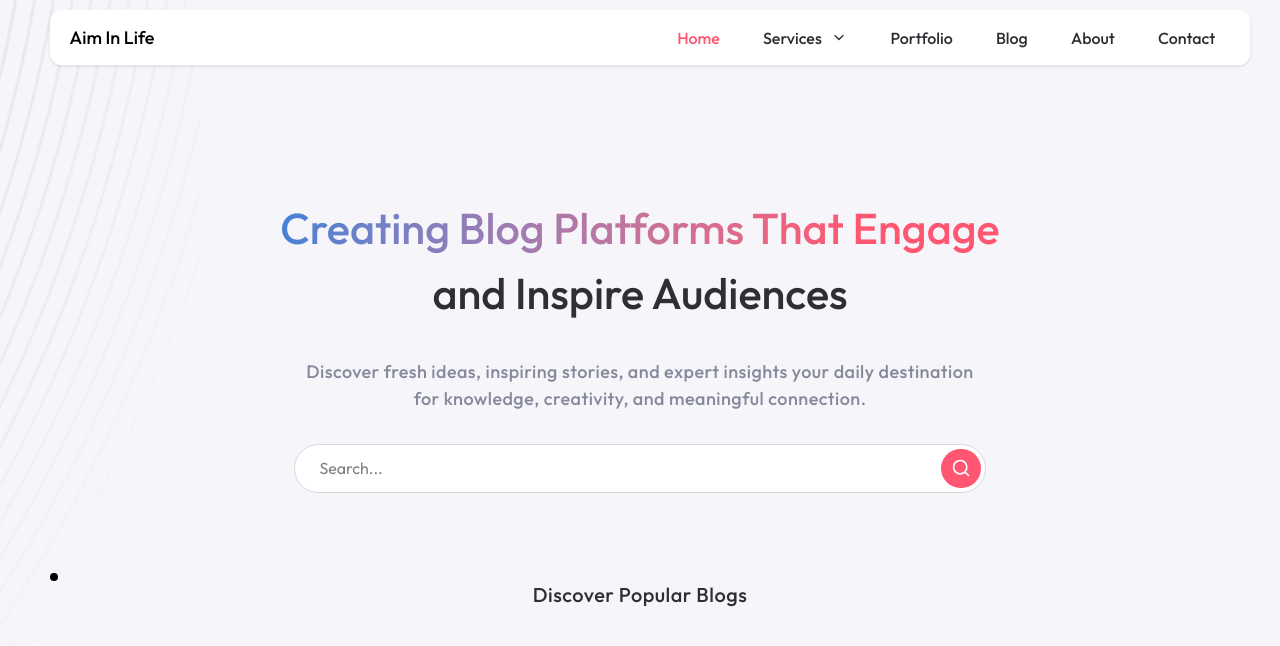
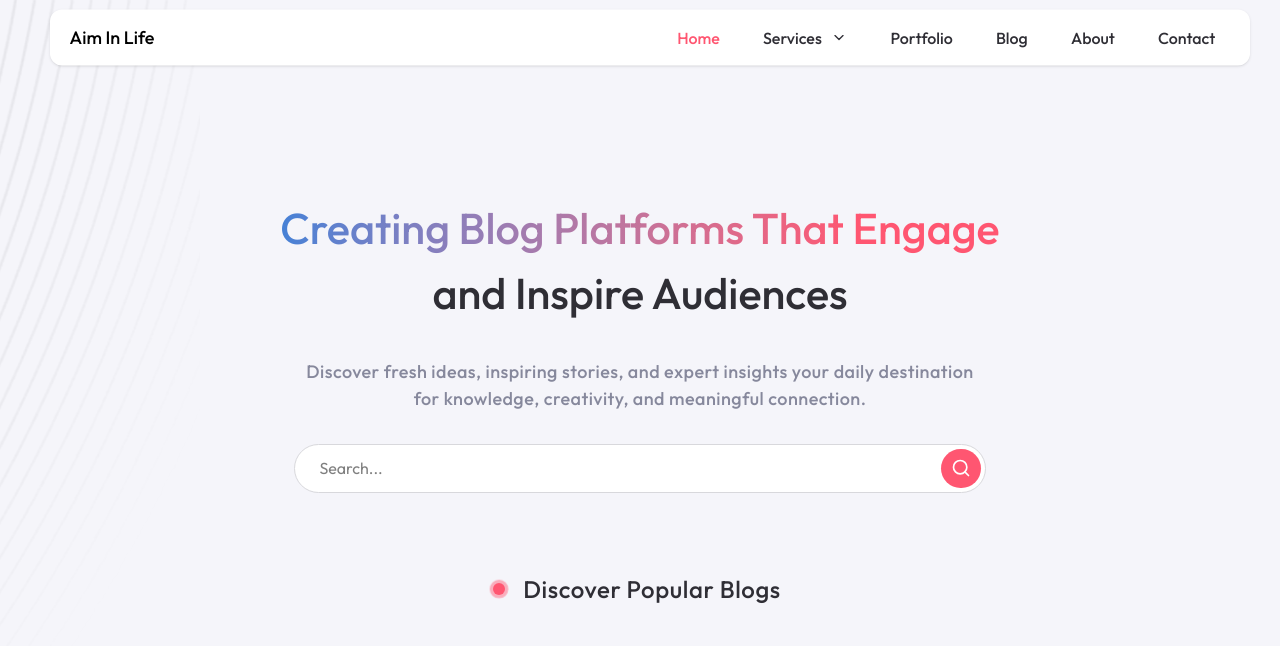
Before and after one commit to sami999khan999/aim_in_life, a Next.js app: page / in a window 1280 px wide. Shown: the top 646 px of the page. Built offline with nearby package versions, Linux system fonts and the light colour scheme.

Commit message:
first commit

```diff
--- a/src/app/globals.css
+++ b/src/app/globals.css
@@ -93,3 +93,17 @@
     );
   }
 }
+
+@keyframes ping {
+  0%,
+  100% {
+    opacity: 0;
+  }
+}
+.animation-ping {
+  animation: ping 2s infinite;
+}
+
+.animation-delay-500 {
+  animation-delay: 1s;
+}
--- a/src/components/layout/Blogs.tsx
+++ b/src/components/layout/Blogs.tsx
@@ -4,7 +4,7 @@ import Heading from "../ui/Heading";
 const Blogs = () => {
   return (
     <div>
-      <Heading />
+      <Heading title="Discover Popular Blogs" />
     </div>
   );
 };
--- a/src/components/ui/Heading.tsx
+++ b/src/components/ui/Heading.tsx
@@ -2,18 +2,29 @@ import { cn } from "@/lib/utils";
 import { ClassValue } from "clsx";
 import React from "react";
 
-const Heading = ({ className }: { className?: ClassValue }) => {
+const Heading = ({
+  className,
+  title,
+}: {
+  className?: ClassValue;
+  title: string;
+}) => {
   return (
-    <div>
-      <div className="w-2 h-2 rounded-full bg-black"></div>
+    <div className="flex w-full items-center justify-center space-x-space-lg my-space-base">
+      <div className=" flex items-center justify-center">
+        <div className="absolute z-20 w-3 h-3 rounded-full bg-primary"></div>
+        <div className="absolute z-10 w-3 h-3 rounded-full bg-primary animation-ping flex items-center justify-center"></div>
+
+        <div className="absolute z-10 w-3 h-3 rounded-full bg-primary flex items-center justify-center animation-ping animation-delay-500"></div>
+      </div>
 
       <h2
         className={cn(
-          "text-xl text-text-color font-medium tracking-wide text-center",
+          "text-2xl text-text-color font-medium tracking-wide text-center",
           className
         )}
       >
-        Discover Popular Blogs
+        {title}
       </h2>
     </div>
   );
```
